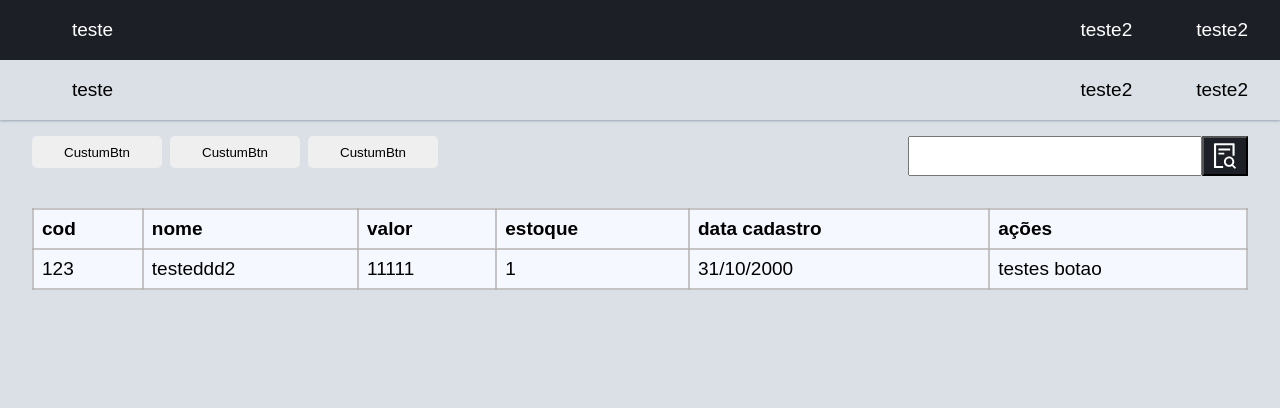
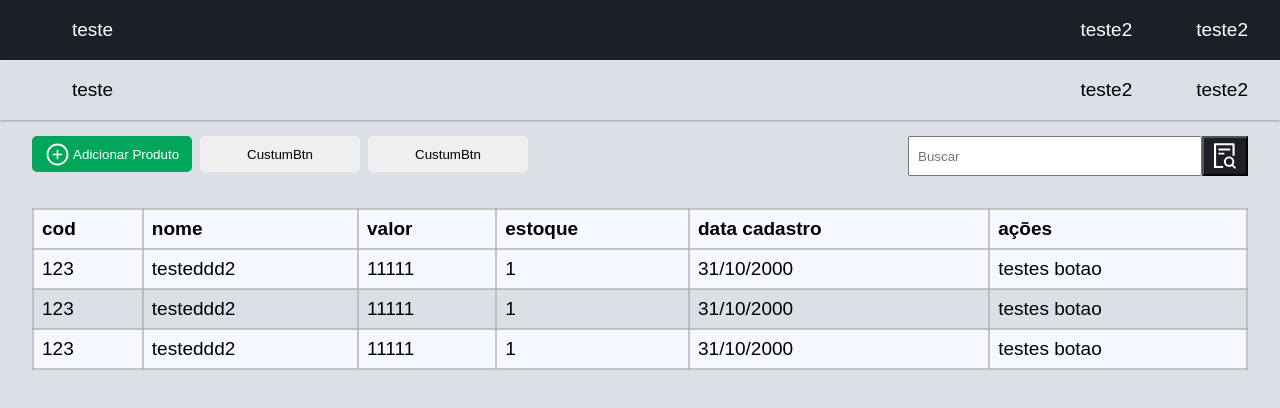
Before and after one commit to JeremiasRincaveski/java, a React (Vite) app in the folder frontJavaInterface/: page / in a window 1280 px wide. Shown: the top 408 px of the page. Built offline with nearby package versions, Linux system fonts and the light colour scheme; data requests are answered from the project's data file.

Commit message:
stylyng button

```diff
--- a/frontJavaInterface/src/components/main/Main.jsx
+++ b/frontJavaInterface/src/components/main/Main.jsx
@@ -31,7 +31,7 @@ const GetList = () => {
 
     return (
         <tr>
-            {item.map((item, index) => {
+            {item.map(item  => {
                 return (
                     <>
                         <td>{item.cod}</td>
@@ -40,9 +40,9 @@ const GetList = () => {
                         <td>{item.estoque}</td>
                         <td>{item.dataCadastro}</td>
                         <td>testes botao</td>
-                    </>)
-            })
-            }
+                    </>
+                );
+            })}
         </tr>
     )
 }
@@ -63,6 +63,8 @@ export const Main = () => {
                 </thead>
                 <tbody>
                     <GetList />
+                    <GetList />
+                    <GetList />
                 </tbody>
             </StyledTable>
         </>
--- a/frontJavaInterface/src/components/nav/Nav.jsx
+++ b/frontJavaInterface/src/components/nav/Nav.jsx
@@ -1,6 +1,6 @@
 import React from 'react'
 import styled from 'styled-components'
-import { AiOutlineFileSearch } from "react-icons/ai";
+import { AiOutlineFileSearch, AiOutlinePlusCircle } from "react-icons/ai";
 
 const StyledNav = styled.nav`
     width: 100%;
@@ -25,6 +25,17 @@ const StyledDiv = styled.div`
     display: flex;
     justify-content: space-between;
 
+    div:first-of-type{
+        display: flex;
+
+        button{
+            display: flex;
+            align-items: center;
+            justify-content: center;
+            gap: .2rem;
+        }
+    }
+
     div:last-of-type{
         display: flex;
         width: 340px;
@@ -42,29 +53,38 @@ const StyledDiv = styled.div`
     }
 `
 const StyledButton = styled.button`
-    width: 130px;
-    height: 32px;
+    width: 160px;
+    height: 36px;
     border-radius: 5px;
     border: none;
     margin-right: 0.5rem;
     cursor: pointer;
+    background-color: ${props => props.bgColor};
+    color: ${props => props.fColor};
+
+
 `
 
-const Button = ({color, btnName='CustumBtn', Icon}) =>{
-    return <StyledButton backgroudColor={color} Icon={Icon}>
-        {btnName}
-    </StyledButton>
+const Button = ({color, btnName='CustumBtn', Icon, size, bgColor, fColor}) =>{
+    return (
+        <StyledButton bgColor={bgColor} fColor={fColor}>
+           {Icon ?  <Icon size={size} color={color} /> : <></>}
+            {btnName}
+        </StyledButton>
+    )
 }
+
 
 const StyledInput = styled.input`
     background-color: ${props => props.theme.colors.SoftWhite};
     width:340px;
     outline: none;
+    padding: 0 0 0 .5rem;
 
 `
 
 const Input = () => {
-    return <StyledInput />
+    return <StyledInput placeholder='Buscar'/>
 
 }
 
@@ -86,7 +106,7 @@ export const Nav = () => {
             </StyledNav>
             <StyledDiv>
                 <div>
-                    <Button />
+                    <Button btnName={'Adicionar Produto'} Icon={AiOutlinePlusCircle} size={25}  fColor={'#fff'}color={'#fff'} bgColor={'#00a65a'} />
                     <Button />
                     <Button />
                 </div>
--- a/frontJavaInterface/src/theme/theme.js
+++ b/frontJavaInterface/src/theme/theme.js
@@ -9,7 +9,8 @@ export const theme = {
         midGray: '#EDEDEC',
         softGray: '#DAE0E6',
         skyBlue: '#0079ff',
-        darkGray: '#b6b0b0ba'
+        darkGray: '#b6b0b0ba',
+        addGreen: '#00a65a'
     }
 }
 
```
